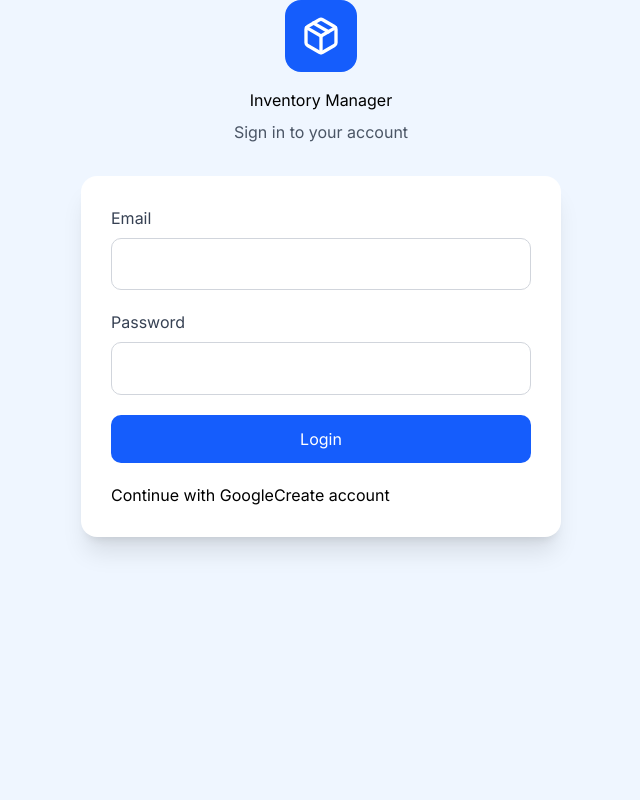
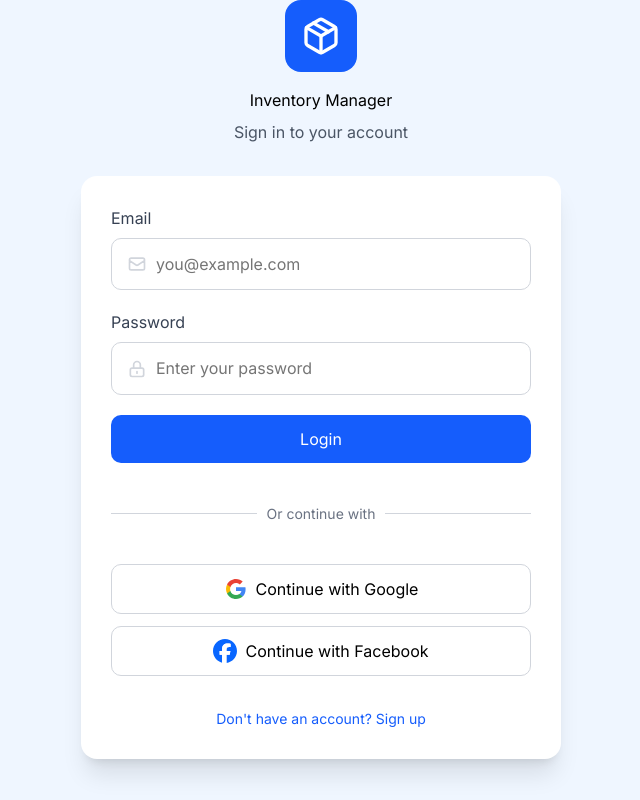
Before and after one commit to PaulRGU2014/invento-krupaul, a Next.js app in the folder app/desktop-fe/: page /login in a window 1280 px wide. Shown: the whole page, without its empty margins (319-959 px from the left). Built offline with nearby package versions, Linux system fonts and the light colour scheme; no server answers.

Commit message:
feat: enhance login page with social login options and input icons, add new styles and icons

```diff
--- a/app/desktop-fe/package.json
+++ b/app/desktop-fe/package.json
@@ -15,6 +15,7 @@
     "normalize.css": "^8.0.1",
     "react": "19.2.0",
     "react-dom": "19.2.0",
+    "react-icons": "^5.5.0",
     "sass": "^1.94.2"
   },
   "devDependencies": {
--- a/app/desktop-fe/src/app/login/page.module.scss
+++ b/app/desktop-fe/src/app/login/page.module.scss
@@ -62,13 +62,80 @@
     padding: 16px 16px 16px 44px;
     border-radius: 10px;
     border: 1px solid $gray-300;
+    width: 100%;
   }
+}
+
+.inputWrapper {
+  position: relative;
+  display: flex;
+  align-items: center;
+  width: 100%;
+}
+
+.inputIcon {
+  position: absolute;
+  left: 16px;
+  color: $gray-300;
+  font-size: 20px;
+  pointer-events: none;
 }
 
 .loginButton {
   @extend %button-blue;
 }
 
-.googleButton {
-  // @extend %button-blue;
+.divider{
+  display: flex;
+  align-items: center;
+  text-align: center;
+  margin: 20px 0;
+
+  &::before,
+  &::after {
+    content: '';
+    flex: 1;
+    border-bottom: 1px solid $gray-300;
+  }
+
+  &::before {
+    margin-right: 10px;
+  }
+
+  &::after {
+    margin-left: 10px;
+  }
 }
+
+.orText {
+  font-size: 14px;
+  text-align: center;
+  color: $gray-500;
+}
+
+.buttonWrapper {
+  display: flex;
+  flex-direction: column;
+  gap: 12px;
+}
+
+.socialButton {
+  @extend %button-white;
+  display: flex;
+  align-items: center;
+  justify-content: center;
+  gap: 8px;
+}
+
+.signupButton {
+  color: $blue-600;
+  background-color: transparent;
+  border: none;
+  cursor: pointer;
+  font-size: 14px;
+  text-align: center;
+  margin-top: 12px;
+  &:hover {
+    text-decoration: underline;
+  }
+}
--- a/app/desktop-fe/src/app/login/page.tsx
+++ b/app/desktop-fe/src/app/login/page.tsx
@@ -5,6 +5,9 @@ import { signIn, useSession } from "next-auth/react";
 import { useRouter } from "next/navigation";
 import styles from "./page.module.scss";
 import Logo from "@/components/logo";
+import GoogleLogo from "@/components/google-logo";
+import FacebookLogo from "@/components/facebook-logo";
+import { HiOutlineMail, HiOutlineLockClosed  } from "react-icons/hi";
 
 export default function LoginPage() {
   const router = useRouter();
@@ -39,48 +42,63 @@ export default function LoginPage() {
       <form className={styles.loginForm} onSubmit={onSubmit}>
         <div className={styles.loginData}>
           <label htmlFor="email">Email</label>
+          <div className={styles.inputWrapper}>
+            <HiOutlineMail className={styles.inputIcon} />
             <input
               id="email"
               type="email"
               value={email}
+              placeholder="you@example.com"
               onChange={(e) => setEmail(e.target.value)}
               required
             />
           </div>
+        </div>
         <div className={styles.loginData}>
           <label htmlFor="password">Password</label>
+          <div className={styles.inputWrapper}>
+            <HiOutlineLockClosed className={styles.inputIcon} />
             <input
               id="password"
               type="password"
               value={password}
+              placeholder="Enter your password"
               onChange={(e) => setPassword(e.target.value)}
               required
             />
           </div>
-        <button className={styles.loginButton}
-          type="submit"
-        >
+        </div>
+        <button className={styles.loginButton} type="submit">
           Login
         </button>
+        <div className={styles.divider}>
+          <span className={styles.orText}>Or continue with</span>
+        </div>
         <div className={styles.buttonWrapper}>
           <button
-            className={styles.googleButton}
+            className={styles.socialButton}
             type="button"
             onClick={() => signIn("google", { callbackUrl: "/home" })}
           >
+            <GoogleLogo width={24} height={24} />
             Continue with Google
           </button>
+          <button
+            className={styles.socialButton}
+            type="button"
+            onClick={() => signIn("facebook", { callbackUrl: "/home" })}
+          >
+            <FacebookLogo width={24} height={24} />
+            Continue with Facebook
+          </button>
+        </div>
         <button
           className={styles.signupButton}
           type="button"
           onClick={() => router.push("/signup")}
         >
-            Create account
+          Don't have an account? Sign up
         </button>
-          {/* <button type="button" onClick={() => signIn("facebook", { callbackUrl: "/home" })}>
-            Continue with Facebook
-          </button>           */}
-        </div>
       </form>
     </div>
   );
--- /dev/null
+++ b/app/desktop-fe/src/components/facebook-logo.tsx
@@ -0,0 +1,41 @@
+export default function FacebookLogo(props: React.SVGProps<SVGSVGElement>) {
+  return (
+    <svg
+      xmlns="http://www.w3.org/2000/svg"
+      width={40}
+      height={40}
+      viewBox="0 0 666.66668 666.66717"
+      {...props}
+    >
+      <defs>
+        <clipPath clipPathUnits="userSpaceOnUse" id="clipPath25">
+          <path d="M 0,700 H 700 V 0 H 0 Z" />
+        </clipPath>
+      </defs>
+      <g transform="matrix(1.3333333,0,0,-1.3333333,-133.33333,799.99999)">
+        <g>
+          <g clipPath="url(#clipPath25)">
+            <g transform="translate(600,350)">
+              <path
+                d="m 0,0 c 0,138.071 -111.929,250 -250,250 -138.071,0 -250,-111.929 -250,-250 0,-117.245 80.715,-215.622 189.606,-242.638 v 166.242 h -51.552 V 0 h 51.552 v 32.919 c 0,85.092 38.508,124.532 122.048,124.532 15.838,0 43.167,-3.105 54.347,-6.211 V 81.986 c -5.901,0.621 -16.149,0.932 -28.882,0.932 -40.993,0 -56.832,-15.528 -56.832,-55.9 V 0 h 81.659 l -14.028,-76.396 h -67.631 V -248.169 C -95.927,-233.218 0,-127.818 0,0"
+                fill="#0866ff"
+                fillOpacity="1"
+                fillRule="nonzero"
+                stroke="none"
+              />
+            </g>
+            <g transform="translate(447.9175,273.6036)">
+              <path
+                d="M 0,0 14.029,76.396 H -67.63 v 27.019 c 0,40.372 15.838,55.899 56.831,55.899 12.733,0 22.981,-0.31 28.882,-0.931 v 69.253 c -11.18,3.106 -38.509,6.212 -54.347,6.212 -83.539,0 -122.048,-39.441 -122.048,-124.533 V 76.396 h -51.552 V 0 h 51.552 v -166.242 c 19.343,-4.798 39.568,-7.362 60.394,-7.362 10.254,0 20.358,0.632 30.288,1.831 L -67.63,0 Z"
+                fill="#ffffff"
+                fillOpacity="1"
+                fillRule="nonzero"
+                stroke="none"
+              />
+            </g>
+          </g>
+        </g>
+      </g>
+    </svg>
+  );
+}
--- /dev/null
+++ b/app/desktop-fe/src/components/google-logo.tsx
@@ -0,0 +1,36 @@
+export default function GoogleLogo(props: React.SVGProps<SVGSVGElement>) {
+  return (
+    <svg
+      xmlns="http://www.w3.org/2000/svg"
+      width={40}
+      height={40}
+      viewBox="14 8 12 24"
+      fill="none"
+      {...props}
+    >
+      <g clipPath="url(#clip0_710_6221)">
+        <path
+          d="M29.6 20.2273C29.6 19.5182 29.5364 18.8364 29.4182 18.1818H20V22.05H25.3818C25.15 23.3 24.4455 24.3591 23.3864 25.0682V27.5773H26.6182C28.5091 25.8364 29.6 23.2727 29.6 20.2273Z"
+          fill="#4285F4"
+        />
+        <path
+          d="M20 30C22.7 30 24.9636 29.1045 26.6181 27.5773L23.3863 25.0682C22.4909 25.6682 21.3454 26.0227 20 26.0227C17.3954 26.0227 15.1909 24.2636 14.4045 21.9H11.0636V24.4909C12.7091 27.7591 16.0909 30 20 30Z"
+          fill="#34A853"
+        />
+        <path
+          d="M14.4045 21.9C14.2045 21.3 14.0909 20.6591 14.0909 20C14.0909 19.3409 14.2045 18.7 14.4045 18.1V15.5091H11.0636C10.3864 16.8591 10 18.3864 10 20C10 21.6136 10.3864 23.1409 11.0636 24.4909L14.4045 21.9Z"
+          fill="#FBBC04"
+        />
+        <path
+          d="M20 13.9773C21.4681 13.9773 22.7863 14.4818 23.8227 15.4727L26.6909 12.6045C24.9591 10.9909 22.6954 10 20 10C16.0909 10 12.7091 12.2409 11.0636 15.5091L14.4045 18.1C15.1909 15.7364 17.3954 13.9773 20 13.9773Z"
+          fill="#E94235"
+        />
+      </g>
+      <defs>
+        <clipPath id="clip0_710_6221">
+          <rect width="20" height="20" fill="white" transform="translate(10 10)" />
+        </clipPath>
+      </defs>
+    </svg>
+  );
+}
--- a/app/desktop-fe/src/scss/ui.scss
+++ b/app/desktop-fe/src/scss/ui.scss
@@ -26,7 +26,6 @@
   padding: 12px 20px;
   cursor: pointer;
   &:hover {
-    background-color: $blue-700;
     transition: all 0.3s $ease-out-quint;
   }
   &:not(:hover) {
@@ -35,11 +34,22 @@
 }
 
 %button-blue {
-  width: 100%;
   background-color: $blue-600;
-  border-radius: 10px;
   color: white;
   @extend %button;
+  &:hover {
+    background-color: $blue-700;
+  }
+}
+
+%button-white {
+  background-color: $white;
+  color: $black;
+  border: 1px solid $gray-300;
+  @extend %button;
+  &:hover {
+    background-color: $gray-50;
+  }
 }
 
 %badge {
--- a/app/desktop-fe/src/scss/values.scss
+++ b/app/desktop-fe/src/scss/values.scss
@@ -16,7 +16,9 @@ $lt-black: #737373;
 $black: #000000;
 $white: #ffffff;
 
+$gray-50: #fbf9fa;
 $gray-300: #d1d5dc;
+$gray-500: #6a7282;
 $gray-600: #4a5565;
 $gray-700: #364153;
 
```
Also changed, not shown: app/desktop-fe/src/app/login/assets/google.svg (added), 1 other file (tests, documents, lock files or other folders). Lines whose indentation alone changed are shown as unchanged.
